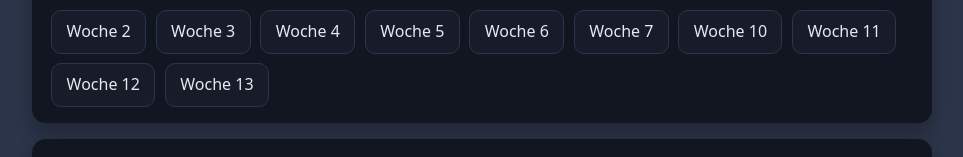
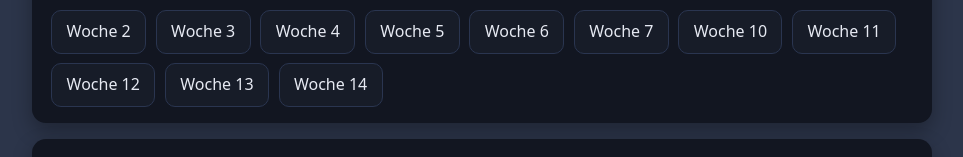
Before and after one commit to Ludi568/TechMech, a plain HTML site: page index.html in a window 1280 px wide. Shown: the part 2143-2300 px from the top of the page, without its empty margins (158-1121 px from the left). Drawn offline with Linux system fonts and the light colour scheme.

Commit message:
Add link for Woche 14 in index.html

```diff
--- a/index.html
+++ b/index.html
@@ -184,6 +184,7 @@
           <li><a href="https://create.kahoot.it/share/techmech-woche-11/95e0c4ac-700a-45b9-97a8-be56e526dfff">Woche 11</a></li>
           <li><a href="https://create.kahoot.it/share/techmech-woche-12/0b3ea526-4761-4f73-bb76-5f89447494f6">Woche 12</a></li>
           <li><a href="https://create.kahoot.it/share/techmech-woche-13/ab82a435-d230-4cbd-b161-4bde8a8caefd">Woche 13</a></li>
+          <li><a href="https://create.kahoot.it/share/techmech-woche-14/3e509471-2f99-4911-b200-8a94c1f9f116">Woche 14</a></li>
 
 
         </ul>
```
